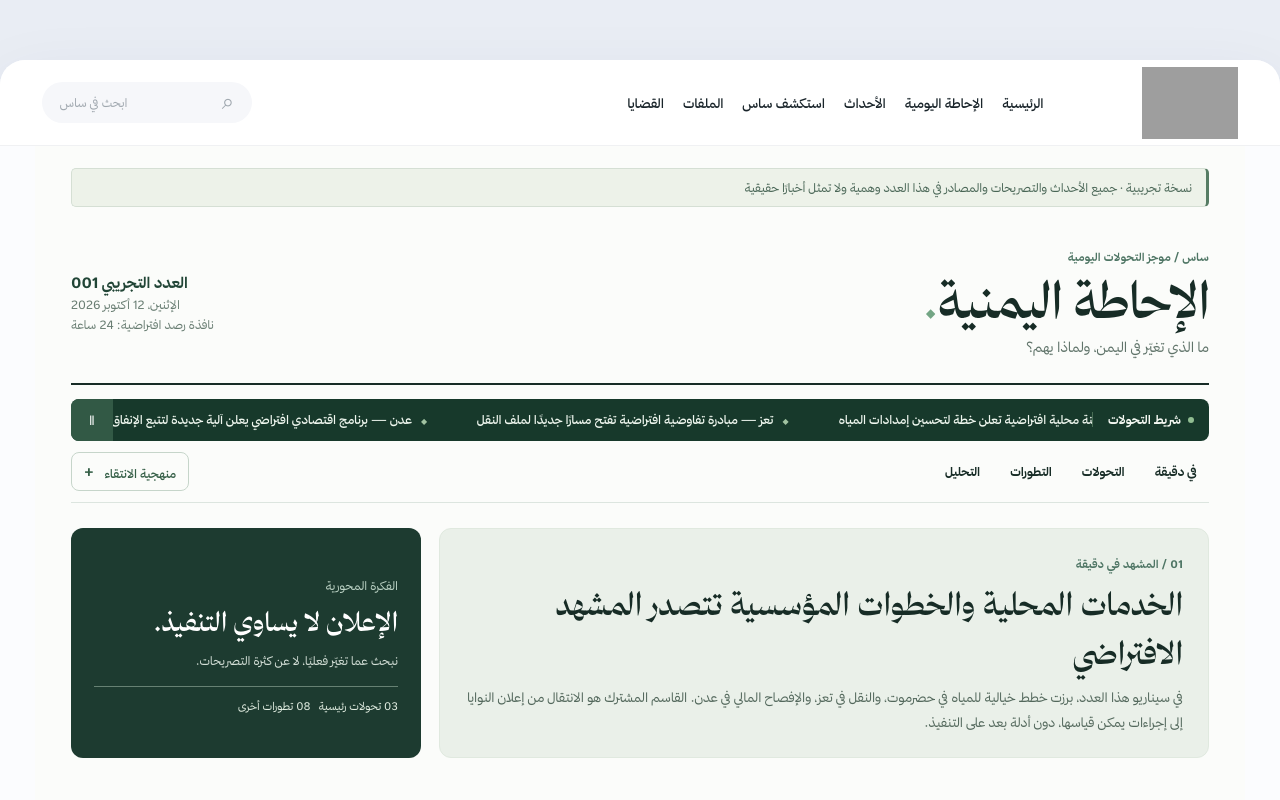
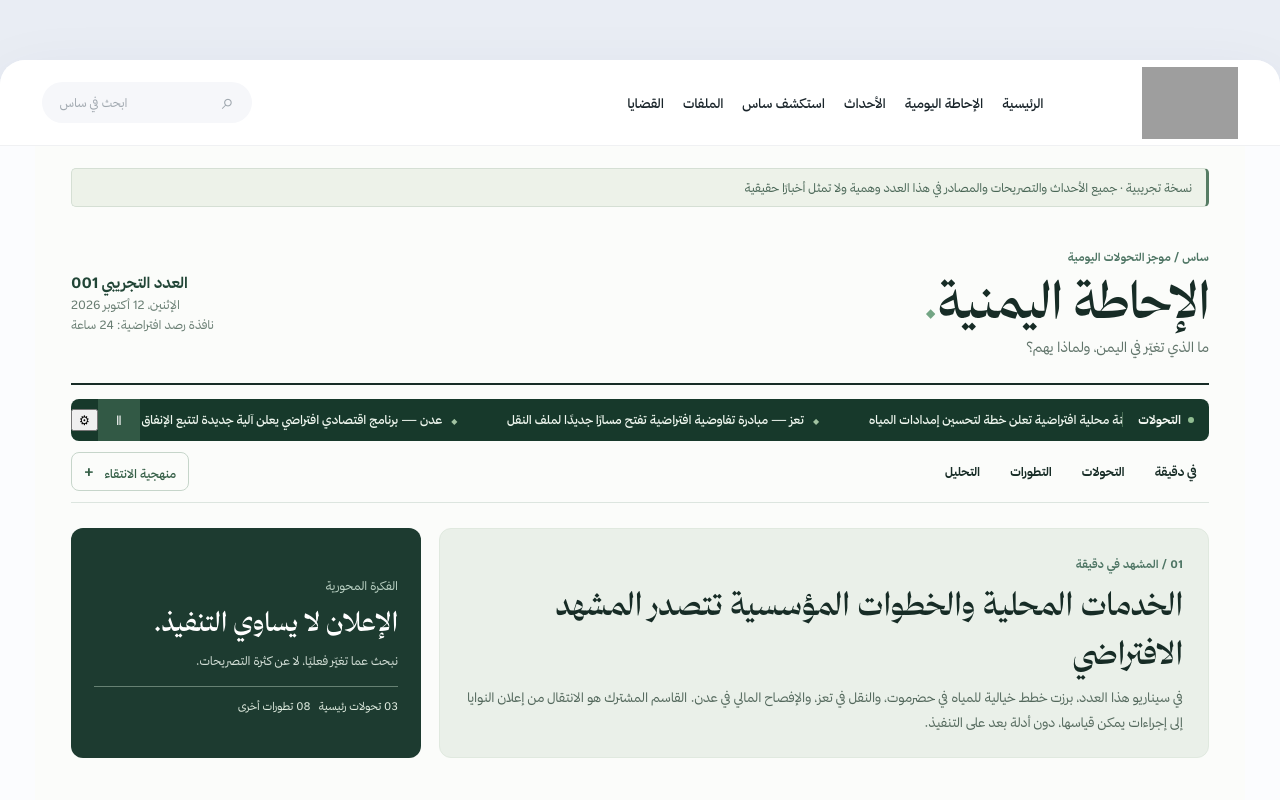
Before and after one commit to dinobahkam-wq/SAS, a Next.js app: page /briefings/preview in a window 1280 px wide. Shown: the top 800 px of the page. Built offline with nearby package versions, Linux system fonts and the light colour scheme; grey boxes are pictures that could not be loaded.

Commit message:
feat(ticker): reader-controlled speed, serif display size and redesigned ticker controls

```diff
--- a/app/briefings/preview/briefing-compact.tsx
+++ b/app/briefings/preview/briefing-compact.tsx
@@ -37,6 +37,9 @@ export default function BriefingCompact(){
  const [showMethod,setShowMethod]=useState(false);
  const [expanded,setExpanded]=useState<string|null>(null);
  const [tickerPaused,setTickerPaused]=useState(false);
+ const [tickerSpeed,setTickerSpeed]=useState(3);
+ const [tickerFontSize,setTickerFontSize]=useState(23);
+ const [tickerSettings,setTickerSettings]=useState(false);
  const closeRef=useRef<HTMLButtonElement>(null);
  const previousFocus=useRef<HTMLElement|null>(null);
  const regions=['الكل',...Array.from(new Set(ledger.map(x=>x.region)))];
@@ -68,7 +71,21 @@ export default function BriefingCompact(){
    <div className="bv2-heading"><span className="bv2-eyebrow">ساس / موجز التحولات اليومية</span><h1>الإحاطة اليمنية<span className="bv2-dot">.</span></h1><p>ما الذي تغيّر في اليمن، ولماذا يهم؟</p></div>
    <div className="bv2-meta"><strong>العدد التجريبي 001</strong><span>الإثنين، 12 أكتوبر 2026</span><span>نافذة رصد افتراضية: 24 ساعة</span></div>
   </header>
-  <div className="bv3-ticker" aria-label="شريط التطورات التجريبي"><span className="bv3-ticker-label"><span className="bv3-live-dot" aria-hidden="true"/> شريط التحولات</span><div className="bv3-ticker-window" onMouseEnter={()=>setTickerPaused(true)} onMouseLeave={()=>setTickerPaused(false)} onFocusCapture={()=>setTickerPaused(true)} onBlurCapture={e=>{if(!e.currentTarget.contains(e.relatedTarget as Node))setTickerPaused(false)}}><div className={"bv3-ticker-track"+(tickerPaused?" is-paused":"")}>{[...examples,...examples].map((x,i)=><button type="button" key={i} onClick={()=>open(details[i%examples.length])} tabIndex={i>=examples.length?-1:0}><span aria-hidden="true">◆</span>{x.region} — {x.title}</button>)}</div></div><button type="button" className="bv3-ticker-pause" aria-label={tickerPaused?"تشغيل حركة الشريط":"إيقاف حركة الشريط"} aria-pressed={tickerPaused} onClick={()=>setTickerPaused(v=>!v)}>{tickerPaused?"▶":"Ⅱ"}</button></div>
+  <section className="bv3-ticker-area" aria-label="الشريط المتحرك للتحولات">
+   <div className="bv3-ticker" style={{'--ticker-size':tickerFontSize+'px','--ticker-duration':(94-tickerSpeed*14)+'s'} as React.CSSProperties}>
+    <span className="bv3-ticker-label"><span className="bv3-live-dot" aria-hidden="true"/>التحولات</span>
+    <div className="bv3-ticker-window"><div className={"bv3-ticker-track"+(tickerPaused?" is-paused":"")}>
+      {[0,1].map(copy=><div key={copy} className="bv3-ticker-group" aria-hidden={copy===1?"true":undefined}>{examples.map((x,i)=><button type="button" key={i} tabIndex={copy===1?-1:0} onClick={()=>open(details[i])}><span aria-hidden="true">◆</span>{x.region} — {x.title}</button>)}</div>)}
+    </div></div>
+    <button type="button" className="bv3-ticker-pause" aria-label={tickerPaused?"استئناف حركة الشريط":"إيقاف حركة الشريط"} aria-pressed={tickerPaused} onClick={()=>setTickerPaused(v=>!v)}>{tickerPaused?"▶":"Ⅱ"}</button>
+    <button type="button" className="bv3-ticker-config" aria-label="التحكم في حجم وسرعة شريط التحولات" aria-expanded={tickerSettings} aria-controls="bv3-ticker-settings" onClick={()=>setTickerSettings(v=>!v)}>⚙</button>
+   </div>
+   {tickerSettings&&<div id="bv3-ticker-settings" className="bv3-ticker-settings">
+    <label>سرعة الحركة <output>{['','بطيئة جدًا','بطيئة','متوسطة','سريعة','سريعة جدًا'][tickerSpeed]}</output><input aria-label="سرعة شريط التحولات" type="range" min="1" max="5" step="1" value={tickerSpeed} onChange={e=>setTickerSpeed(Number(e.target.value))}/></label>
+    <label>حجم الخط <output>{tickerFontSize} بكسل</output><input aria-label="حجم خط شريط التحولات" type="range" min="18" max="32" step="1" value={tickerFontSize} onChange={e=>setTickerFontSize(Number(e.target.value))}/></label>
+    <button type="button" onClick={()=>{setTickerSpeed(3);setTickerFontSize(23);setTickerPaused(false)}}>إعادة الافتراضي</button>
+   </div>}
+  </section>
   <div className="bv2-toolbar"><div className="bv2-tabs"><a href="#snapshot">في دقيقة</a><a href="#major">التحولات</a><a href="#updates">التطورات</a><a href="#analysis">التحليل</a></div><button type="button" onClick={()=>setShowMethod(v=>!v)} aria-expanded={showMethod} aria-controls="bv2-method">منهجية الانتقاء <span aria-hidden="true">{showMethod?'−':'+'}</span></button></div>
   {showMethod&&<section id="bv2-method" className="bv2-method"><strong>كيف نختار التطورات؟</strong><p>الأثر، والجِدّة، والامتداد، والتوثيق، والاستمرارية. التغطية لا تعني استيعاب كل ما يحدث، وعدم ذكر منطقة لا يثبت غياب تطورات فيها. هذه البيانات تخيّلية بالكامل لأغراض اختبار التصميم.</p></section>}
   <section id="snapshot" className="bv2-summary">
```
